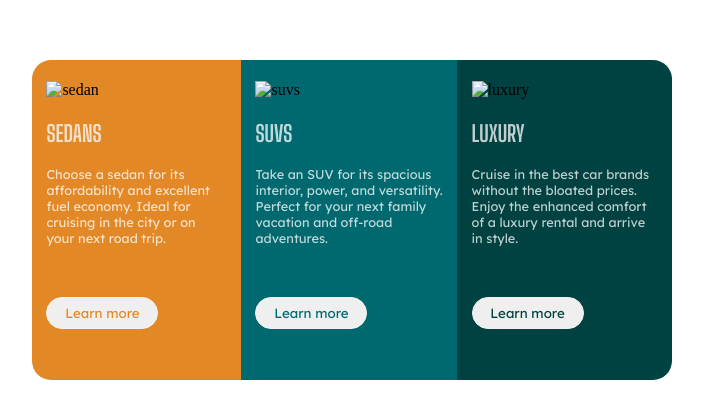
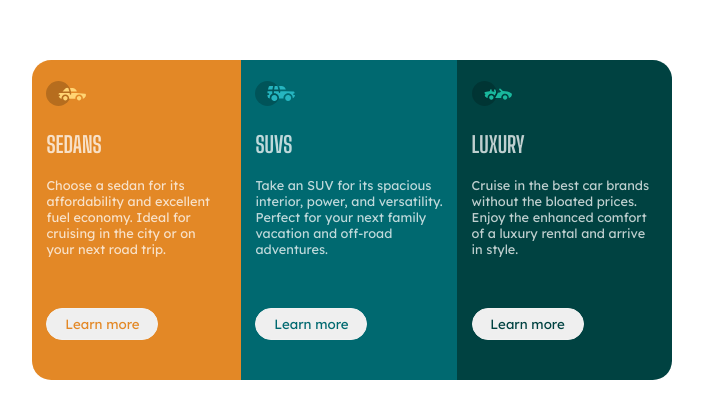
Before and after one commit to nanayaww/FrontendMentor-Challenges, a plain HTML site: page 3-column-preview-card-component-main/index.html in a window 1280 px wide. Shown: the part 180-598 px from the top of the page, without its empty margins (288-991 px from the left). Drawn offline with Linux system fonts and the light colour scheme; the site is published under a folder, as on GitHub Pages, so addresses that start at the root find nothing.

Commit message:
Update index.html

```diff
--- a/3-column-preview-card-component-main/index.html
+++ b/3-column-preview-card-component-main/index.html
@@ -14,7 +14,7 @@
 
   <main class="card">
     <section class="card__section one">
-      <img src="/images/icon-sedans.svg" alt="sedan">
+      <img src="./images/icon-sedans.svg" alt="sedan">
       <p class="section__head">SEDANS</p>
       <p>Choose a sedan for its affordability and excellent fuel economy. Ideal for cruising in the city
         or on your next road trip.</p>
@@ -22,7 +22,7 @@
     </section>
 
     <section class="card__section two">
-      <img src="/images/icon-suvs.svg" alt="suvs">
+      <img src="./images/icon-suvs.svg" alt="suvs">
       <p class="section__head">SUVS</p>
       <p>  Take an SUV for its spacious interior, power, and versatility. Perfect for your next family vacation
         and off-road adventures.
@@ -31,7 +31,7 @@
     </section>
 
     <section class="card__section three">
-      <img src="/images/icon-luxury.svg" alt="luxury">
+      <img src="./images/icon-luxury.svg" alt="luxury">
       <p class="section__head">LUXURY</p>
       <p>  Cruise in the best car brands without the bloated prices. Enjoy the enhanced comfort of a luxury
         rental and arrive in style.
```
